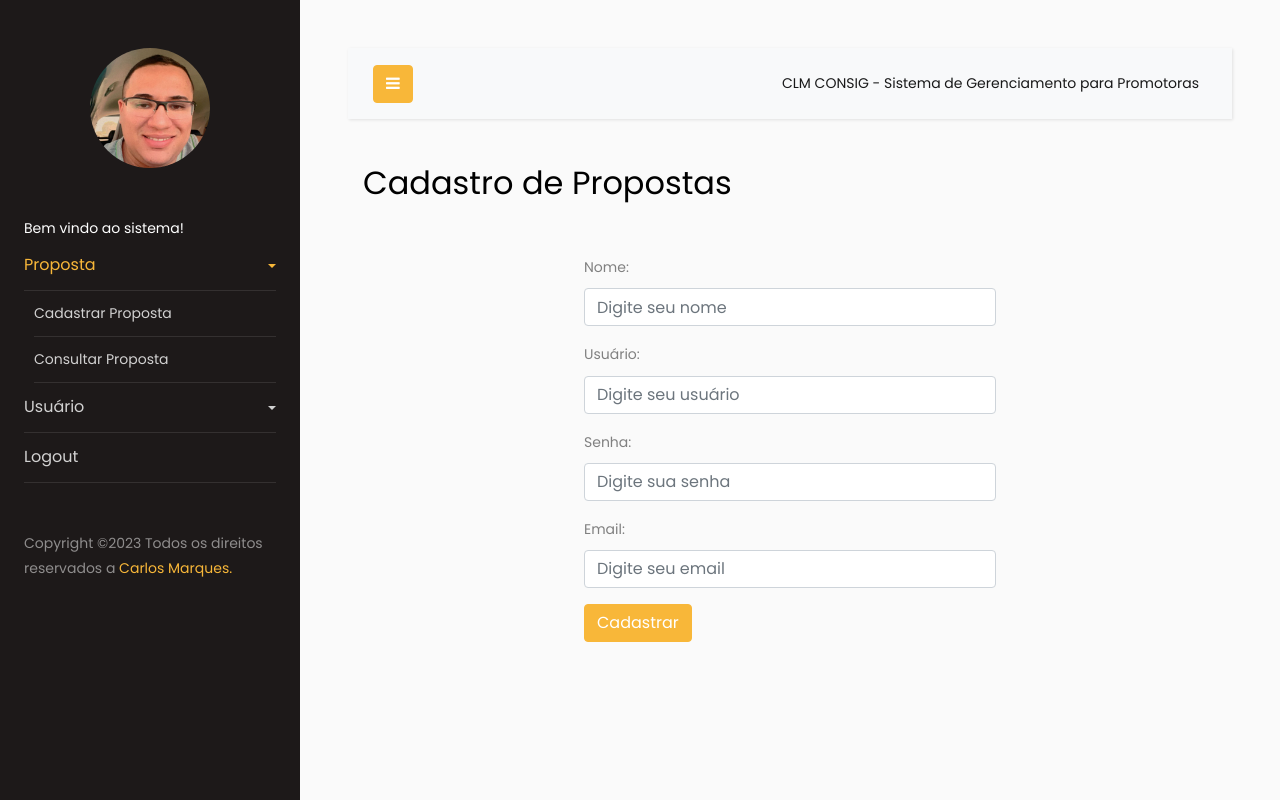
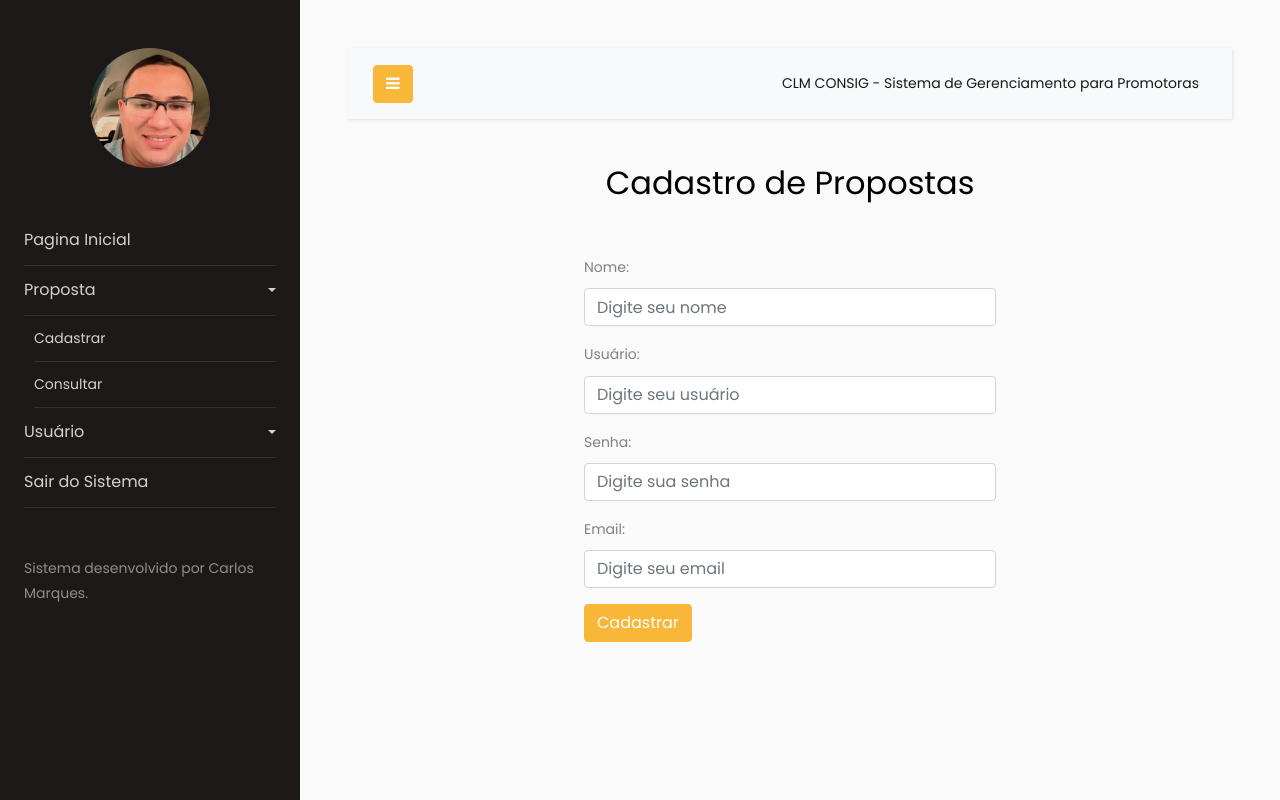
Before and after one commit to devcarlosmarques/credigestor, a Django app: page /novo_usuario/ in a window 1280 px wide, after a click on "Proposta". Run offline with Django 4.2, Linux system fonts and the light colour scheme; some libraries are stand-ins or nearby versions.

Commit message:
update 2

```diff
--- a/main/templates/cadastro/cadastro_proposta.html
+++ b/main/templates/cadastro/cadastro_proposta.html
@@ -7,6 +7,9 @@
       <meta charset="utf-8" />
       <meta name="viewport" content="width=device-width, initial-scale=1" />
       <title>Cadastro de Propostas</title>
+      <script src="https://code.jquery.com/jquery-3.6.4.min.js"></script>
+      <script src="https://cdn.jsdelivr.net/npm/bootstrap@5.3.2/dist/js/bootstrap.bundle.min.js"></script>
+      <script src="https://cdnjs.cloudflare.com/ajax/libs/jquery.mask/1.14.16/jquery.mask.min.js"></script>
     </head>
     <body class="p-0 m-0">
 
--- a/main/templates/cadastro/cadastro_usuario.html
+++ b/main/templates/cadastro/cadastro_usuario.html
@@ -1,8 +1,8 @@
 {% extends "dashboard/index.html" %}
 
 {% block content %}
+  {% load static %}
 
-{% load static %}
   {% if messages %}
     <div class="alert alert-info" role="alert">
       {% for message in messages %}
@@ -19,7 +19,7 @@
     <title>Cadastro do sistema</title>
   </head>
   <body>
-  <div class="container my-3">
+    <div class="container my-3 text-center"> <!-- Adicione a classe text-center para centralizar o texto -->
       <h2>Cadastro de Propostas</h2>
     </div>
     <div class="container mt-5">
@@ -32,26 +32,26 @@
               {% endfor %}
             </div>
           {% endif %}
-      <form method="post" action="{% url 'cadastro' %}">
+          <form method="post" action="{% url 'cadastro' %}" class="text-start">
             {% csrf_token %}
 
-        <div class="form-group">
-          <label for="nome">Nome:</label>
+            <div class="mb-3">
+              <label for="nome" class="form-label">Nome:</label>
               <input name="campo_nome" type="text" class="form-control" id="nome" name="nome" placeholder="Digite seu nome" required>
             </div>
 
-        <div class="form-group">
-          <label for="usuario">Usuário:</label>
+            <div class="mb-3">
+              <label for="usuario" class="form-label">Usuário:</label>
               <input name="campo_login" type="text" class="form-control" id="usuario" name="usuario" placeholder="Digite seu usuário" required>
             </div>
 
-        <div class="form-group">
-          <label for="senha">Senha:</label>
+            <div class="mb-3">
+              <label for="senha" class="form-label">Senha:</label>
               <input name="campo_senha" type="password" class="form-control" id="senha" name="senha" placeholder="Digite sua senha" required>
             </div>
 
-        <div class="form-group">
-          <label for="email">Email:</label>
+            <div class="mb-3">
+              <label for="email" class="form-label">Email:</label>
               <input name="campo_email" type="email" class="form-control" id="email" name="email" placeholder="Digite seu email" required>
             </div>
 
@@ -64,7 +64,6 @@
     <script src="https://code.jquery.com/jquery-3.2.1.slim.min.js"></script>
     <script src="https://cdnjs.cloudflare.com/ajax/libs/popper.js/1.12.9/umd/popper.min.js"></script>
     <script src="https://maxcdn.bootstrapcdn.com/bootstrap/4.0.0/js/bootstrap.min.js"></script>
-
   </body>
   </html>
 
--- a/main/templates/dashboard/index.html
+++ b/main/templates/dashboard/index.html
@@ -1,40 +1,35 @@
 {% load static %}
-{% if messages %}
-<div class="alert alert-info" role="alert">
-  {% for message in messages %}
-    {{ message }}
-  {% endfor %}
-</div>
-{% endif %}
-<!doctype html>
+
+<!DOCTYPE html>
 <html lang="en">
   <head>
-  	<title>Sidebar 01</title>
-    <meta charset="utf-8">
-    <meta name="viewport" content="width=device-width, initial-scale=1, shrink-to-fit=no">
+    <title>CLM CONSIG - Sistema de Gerenciamento para Promotoras</title>
+    <meta charset="utf-8" />
+    <meta name="viewport" content="width=device-width, initial-scale=1, shrink-to-fit=no" />
 
-    <link href="https://fonts.googleapis.com/css?family=Poppins:300,400,500,600,700,800,900" rel="stylesheet">
+    <link href="https://fonts.googleapis.com/css?family=Poppins:300,400,500,600,700,800,900" rel="stylesheet" />
 
-		<link rel="stylesheet" href="https://stackpath.bootstrapcdn.com/font-awesome/4.7.0/css/font-awesome.min.css">
-    <link href="https://cdn.jsdelivr.net/npm/bootstrap@5.3.2/dist/css/bootstrap.min.css" rel="stylesheet" integrity="sha384-T3c6CoIi6uLrA9TneNEoa7RxnatzjcDSCmG1MXxSR1GAsXEV/Dwwykc2MPK8M2HN" crossorigin="anonymous">
-		<link rel="stylesheet" href="{% static 'dashboard/css/style.css' %}">
+    <link rel="stylesheet" href="https://stackpath.bootstrapcdn.com/font-awesome/4.7.0/css/font-awesome.min.css" />
+    <link href="https://cdn.jsdelivr.net/npm/bootstrap@5.3.2/dist/css/bootstrap.min.css" rel="stylesheet" integrity="sha384-T3c6CoIi6uLrA9TneNEoa7RxnatzjcDSCmG1MXxSR1GAsXEV/Dwwykc2MPK8M2HN" crossorigin="anonymous" />
+    <link rel="stylesheet" href="{% static 'dashboard/css/style.css' %}" />
   </head>
   <body>
-
     <div class="wrapper d-flex align-items-stretch">
       <nav id="sidebar">
         <div class="p-4 pt-5">
-		  		<a href="#" class="img logo rounded-circle mb-5" style="background-image: url({% static "dashboard/images/logo.jpg" %});"></a>
-          Bem vindo ao sistema!
+          <a href="#" class="img logo rounded-circle mb-5" style="background-image: url({% static 'dashboard/images/logo2.jpg' %});"></a>
           <ul class="list-unstyled components mb-5">
-	          <li class="active">
+            <li>
+              <a href="http://127.0.0.1:8000/noticias/">Pagina Inicial</a>
+            </li>
+            <li class="">
               <a href="#homeSubmenu" data-toggle="collapse" aria-expanded="false" class="dropdown-toggle">Proposta</a>
               <ul class="collapse list-unstyled" id="homeSubmenu">
                 <li>
-                    <a href="http://127.0.0.1:8000/nova_proposta/">Cadastrar Proposta</a>
+                  <a href="http://127.0.0.1:8000/nova_proposta/">Cadastrar</a>
                 </li>
                 <li>
-                    <a href="http://127.0.0.1:8000/consultar_proposta/">Consultar Proposta</a>
+                  <a href="http://127.0.0.1:8000/consultar_proposta/">Consultar</a>
                 </li>
               </ul>
             </li>
@@ -42,38 +37,42 @@
               <a href="#pageSubmenu" data-toggle="collapse" aria-expanded="false" class="dropdown-toggle">Usuário</a>
               <ul class="collapse list-unstyled" id="pageSubmenu">
                 <li>
-                    <a href="http://127.0.0.1:8000/novo_usuario/">Cadastrar Usuário</a>
+                  <a href="http://127.0.0.1:8000/novo_usuario/">Cadastrar</a>
+                </li>
+                <li>
+                  <a href="http://127.0.0.1:8000/consultar_usuario/">Consultar</a>
                 </li>
               </ul>
             </li>
             <li>
-              <a href="#">Logout</a>
+              <a href="http://127.0.0.1:8000/logout/">Sair do Sistema</a>
             </li>
           </ul>
 
           <div class="footer">
-	        	<p><!-- Link back to Colorlib can't be removed. Template is licensed under CC BY 3.0. -->
-						  Copyright &copy;<script>document.write(new Date().getFullYear());</script> Todos os direitos reservados a <i class="icon-heart" aria-hidden="true"></i><a href="" target="_blank">Carlos Marques.</a>
-						  <!-- Link back to Colorlib can't be removed. Template is licensed under CC BY 3.0. --></p>
+            <p>
+              Sistema desenvolvido por Carlos Marques.
+            </p>
           </div>
-
         </div>
       </nav>
 
-        <!-- Page Content  -->
+      <!-- Page Content -->
       <div id="content" class="p-4 p-md-5">
-
+        {% if messages %}
+          <div class="alert alert-info" role="alert" style="width: 25%;">
+            {% for message in messages %}
+              {{ message }}
+            {% endfor %}
+          </div>
+        {% endif %}
         <nav class="navbar navbar-expand-lg navbar-light bg-light">
           <div class="container-fluid">
-
             <button type="button" id="sidebarCollapse" class="btn btn-primary">
               <i class="fa fa-bars"></i>
               <span class="sr-only">Toggle Menu</span>
             </button>
-            <button class="btn btn-dark d-inline-block d-lg-none ml-auto" type="button" data-toggle="collapse" data-target="#navbarSupportedContent" aria-controls="navbarSupportedContent" aria-expanded="false" aria-label="Toggle navigation">
-                <i class="fa fa-bars"></i>
-            </button>
-
+            <button class="btn btn-dark d-inline-block d-lg-none ml-auto" type="button" data-toggle="collapse" data-target="#navbarSupportedContent" aria-controls="navbarSupportedContent" aria-expanded="false" aria-label="Toggle navigation"><i class="fa fa-bars"></i></button>
             <div class="collapse navbar-collapse" id="navbarSupportedContent">
               <ul class="nav navbar-nav ml-auto">
                 <li class="nav-item active">
--- a/main/views.py
+++ b/main/views.py
@@ -2,7 +2,7 @@ from django.shortcuts import render, redirect
 from django.contrib import messages
 from django.contrib.auth.models import User
 from .models import Proposta
-from django.contrib.auth import authenticate, login
+from django.contrib.auth import authenticate, login, logout
 
 def cadastro(request):
     if request.method == 'POST':
@@ -48,7 +48,7 @@ def fazer_login(request):
     return render(request, 'login/index.html')
 
 def home(request):
-    return render(request,'dashboard/index.html')
+    return render(request,'dashboard/noticias.html')
 
 def cadastro_proposta(request):
 
@@ -75,3 +75,15 @@ def cadastro_proposta(request):
 def consultar_proposta(request):
     lista_proposta = Proposta.objects.all()
     return render(request,'consultar/consultar_proposta.html', {'lista_proposta':lista_proposta})
+
+def fazer_logout(request):
+    logout(request)
+    messages.success(request, 'Você saiu do sistema!')
+    return redirect('login')
+
+def noticias(request):
+    return render(request,'dashboard/noticias.html')
+
+def consultar_usuario(request):
+    lista_usuario = User.objects.all()
+    return render(request,'consultar/consultar_usuario.html', {'lista_usuario':lista_usuario})
--- a/projeto/urls.py
+++ b/projeto/urls.py
@@ -9,4 +9,7 @@ urlpatterns = [
     path('home/', views.home, name='home'),
     path('nova_proposta/', views.cadastro_proposta, name='cadastro_proposta'),
     path('consultar_proposta/', views.consultar_proposta, name='consultar_proposta'),
+    path('logout/', views.fazer_logout, name='logout'),
+    path('noticias/', views.noticias, name='noticias'),
+    path('consultar_usuario/', views.consultar_usuario, name='consultar_usuario'),
 ]
```
Also changed, not shown: main/templates/consultar/consultar_proposta.html (+7 -1 lines), main/templates/consultar/consultar_usuario.html (added, +48 -0 lines), main/templates/dashboard/noticias.html (added, +10 -0 lines), main/templates/login/index.html (+26 -25 lines), README.md (deleted), db.sqlite3, main/static/dashboard/images/logo2.jpg (added). Lines whose indentation alone changed are shown as unchanged.
